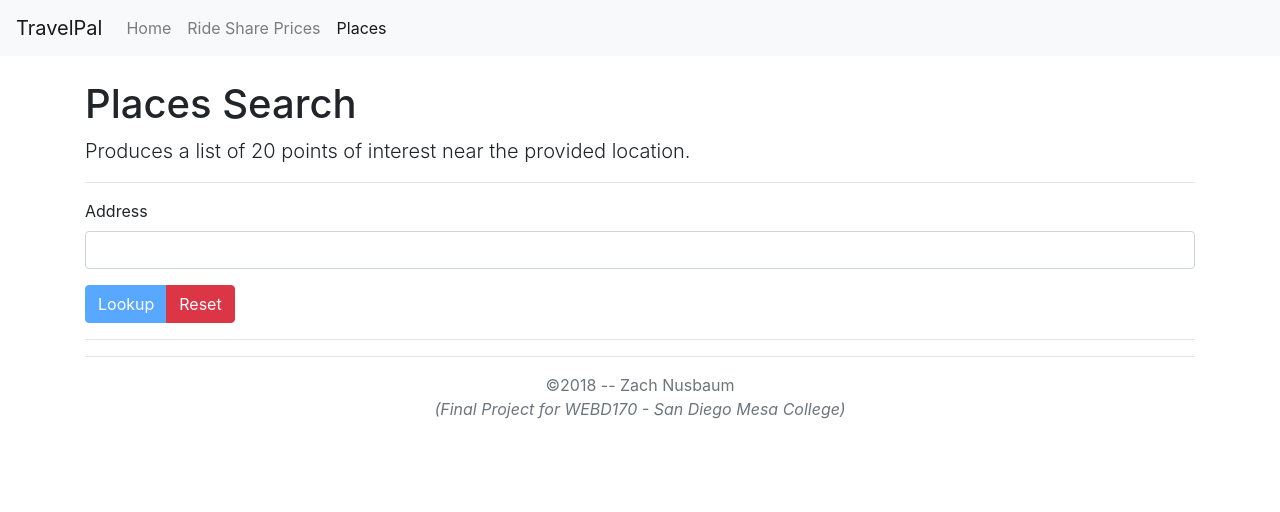
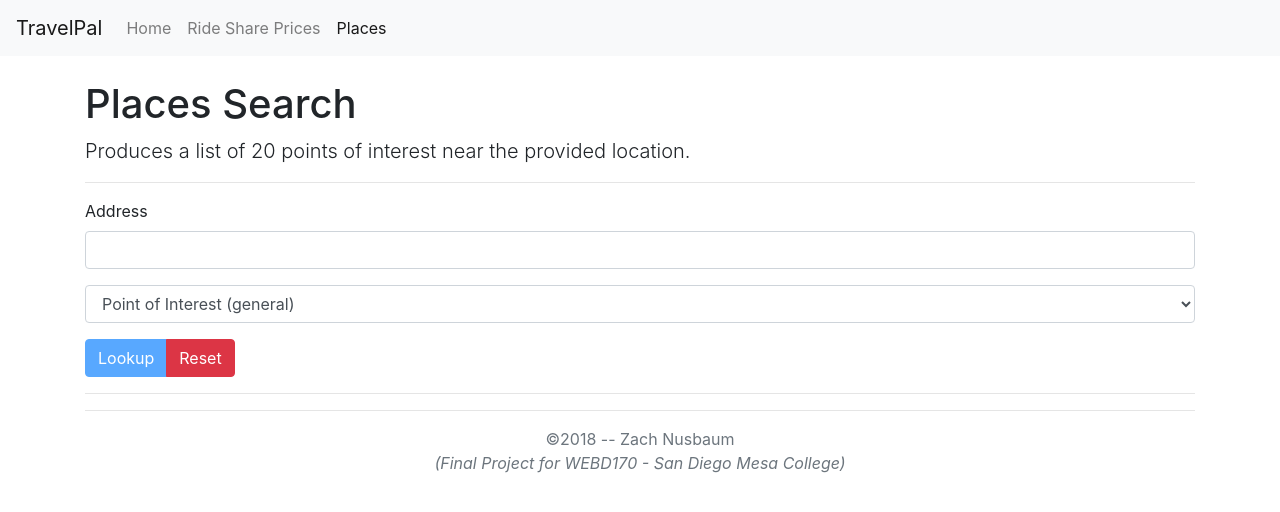
Before and after one commit to ZachNusbaum/TravelPal, an Angular app: page /#/places in a window 1280 px wide. Shown: the top 512 px of the page. Built offline with nearby package versions, Linux system fonts and the light colour scheme.

Commit message:
Add dropdown to select place type

```diff
--- a/src/app/google-places.service.ts
+++ b/src/app/google-places.service.ts
@@ -11,7 +11,7 @@ export class GooglePlacesService {
 
   constructor(private http: HttpClient, private geocoder: GeocodingService) { }
 
-  public placesNear(coords: LatLng) {
-    return this.http.get(`${this.base_uri}?location=${coords.lat},${coords.lng}&type=point_of_interest`);
+  public placesNear(coords: LatLng, type: string) {
+    return this.http.get(`${this.base_uri}?location=${coords.lat},${coords.lng}&type=${type}`);
   }
 }
--- a/src/app/places/search-form/places-query.ts
+++ b/src/app/places/search-form/places-query.ts
@@ -1,5 +1,6 @@
 export class PlacesQuery {
   constructor(
-    public address: string
+    public address: string,
+    public type: string = 'point_of_interest'
   ) {}
 }
--- a/src/app/places/search-form/search-form.component.html
+++ b/src/app/places/search-form/search-form.component.html
@@ -3,6 +3,13 @@
     <label for="address">Address</label>
     <input type="text" name="address" id="address" [(ngModel)]="model.address" autocomplete="off" class="form-control" required>
   </div>
+  <div class="form-group">
+      <select name="category" id="category" [(ngModel)]="model.type" class="form-control">
+          <option value=""></option>
+          <option *ngFor="let pt of place_types" [value]="pt.value">{{pt.name}}</option>
+        </select>
+  </div>
+
   <div class="form-group">
     <div class="btn-group">
         <input type="submit" value="Lookup" [disabled]="form.invalid" class="btn btn-primary">
--- a/src/app/places/search-form/search-form.component.ts
+++ b/src/app/places/search-form/search-form.component.ts
@@ -13,6 +13,32 @@ export class SearchFormComponent implements OnInit {
   results = null;
   submitted: boolean;
   finished: boolean;
+
+  place_types = [
+    {name: 'Point of Interest (general)', value: 'point_of_interest'},
+    {name: 'Restaurant', value: 'restaurant'},
+    {name: 'Bar', value: 'bar'},
+    {name: 'Airport', value: 'airport'},
+    {name: 'Amusement Park', value: 'amusement_park'},
+    {name: 'Campground', value: 'campground'},
+    {name: 'Car Dealer', value: 'car_dealer'},
+    {name: 'Car Repair', value: 'car_repair'},
+    {name: 'Casino', value: 'casino'},
+    {name: 'Convenience Store', value: 'convenience_store'},
+    {name: 'Doctor', value: 'doctor'},
+    {name: 'Gas Station', value: 'gas_station'},
+    {name: 'Library', value: 'library'},
+    {name: 'Lodging', value: 'lodging'},
+    {name: 'Museum', value: 'museum'},
+    {name: 'Night Club', value: 'night_club'},
+    {name: 'Park', value: 'park'},
+    {name: 'Parking', value: 'parking'},
+    {name: 'Shopping Mall', value: 'shopping_mall'},
+    {name: 'Stadium', value: 'stadium'},
+    {name: 'Supermarket', value: 'supermarket'},
+    {name: 'Veterinarian', value: 'veterinary_care'},
+    {name: 'Zoo', value: 'zoo'}
+  ];
 
   @Output() populated = new EventEmitter();
 
@@ -30,7 +56,7 @@ export class SearchFormComponent implements OnInit {
       window.localStorage.setItem('start', this.model.address);
       coords = response.results[0].geometry.location;
       console.log(coords);
-      this.places.placesNear(coords).subscribe((placesResponse: any) => {
+      this.places.placesNear(coords, this.model.type).subscribe((placesResponse: any) => {
         console.log(placesResponse);
         this.results = placesResponse.results;
         this.populated.emit(this.results);
```
